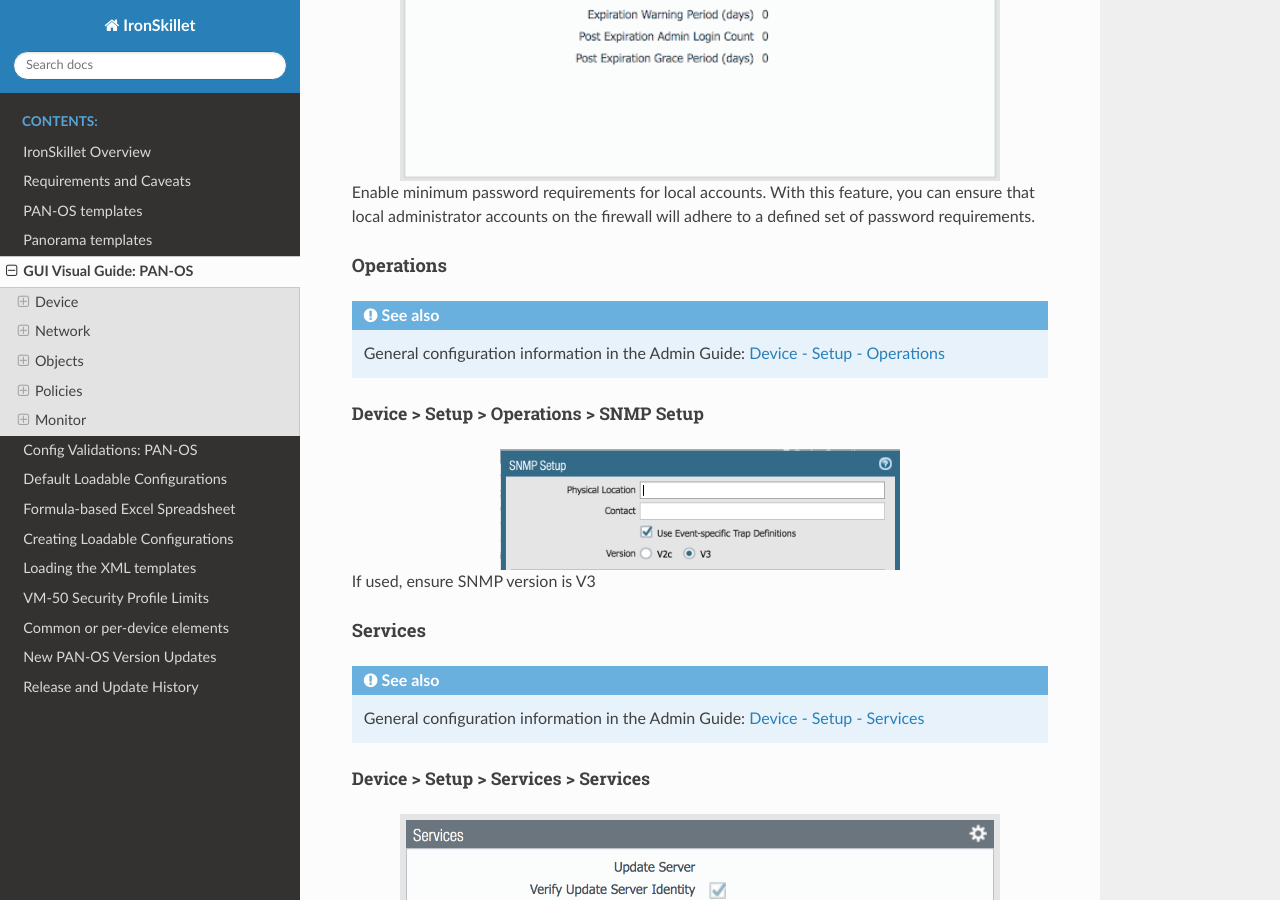
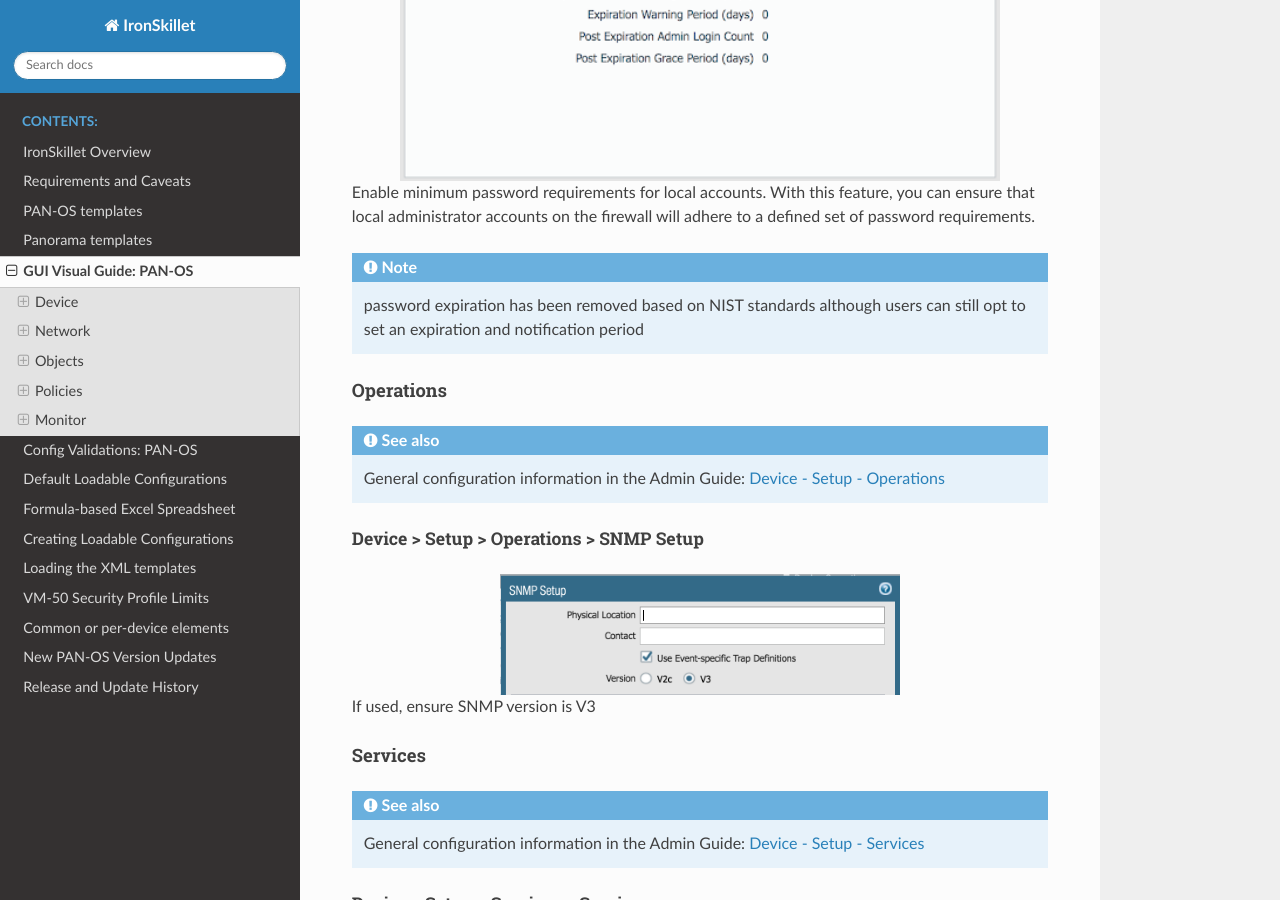
Before and after one commit to PaloAltoNetworks/iron-skillet, a Sphinx documentation site: the page built from docs/viz_guide_panos.rst, in a window 1280 px wide and 900 px high, scrolled down 3457 px. Built offline with Sphinx 7.4.7 and the Read the Docs theme 2.0.0, drawn with Linux system fonts in a browser that asks for light colours.

Commit message:
remove password expire from docs

```diff
--- a/docs/panorama_template_guide.rst
+++ b/docs/panorama_template_guide.rst
@@ -72,8 +72,6 @@ Panorama Password Complexity
 Administrative user password complexity profile
 
     + Attributes including minimum length, characters, and history
-
-    + Password expiration period
 
 
 Panorama settings
--- a/docs/panos_template_guide.rst
+++ b/docs/panos_template_guide.rst
@@ -50,8 +50,6 @@ Password Complexity
 Administrative user password complexity profile
 
     + Attributes including minimum length, characters, and history
-
-    + Password expiration period
 
 
 Security-related Device Settings
--- a/docs/viz_guide_panos.rst
+++ b/docs/viz_guide_panos.rst
@@ -118,6 +118,10 @@ Device > Setup > Management > Minimum Password Complexity
 
 Enable minimum password requirements for local accounts.
 With this feature, you can ensure that local administrator accounts on the firewall will adhere to a defined set of password requirements.
+
+.. Note::
+    password expiration has been removed based on NIST standards although users can still opt to set an expiration and
+    notification period
 
 
 Operations
```
